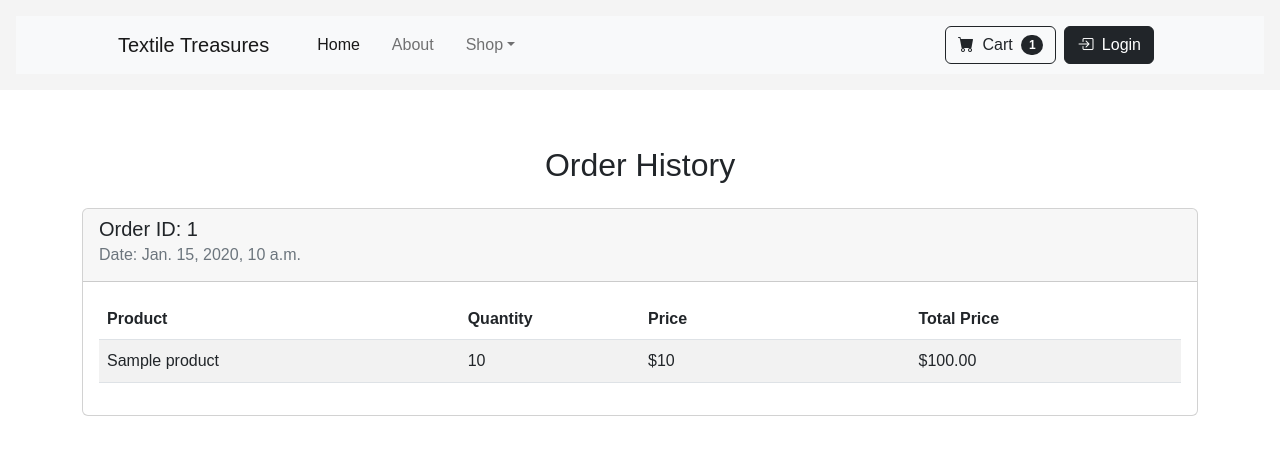
After one commit to NomadXD/django-ecommerce, a Django app: template store/templates/store/order_history.html in a window 1280 px wide. The commit adds this page. Shown: the top 455 px of the page. Run offline with Django 3.2, Linux system fonts and the light colour scheme; the template is opened without the code that fills it: most values are stand-ins (such as "Sample title", 1, 10 or a date in 2020).

Commit message:
order history implemented
Signed-off-by: Lahiru De Silva <lahirude@wso2.com>

```diff
--- a/store/templates/store/base.html
+++ b/store/templates/store/base.html
@@ -12,7 +12,7 @@
       href="https://cdn.jsdelivr.net/npm/bootstrap-icons@1.5.0/font/bootstrap-icons.css"
       rel="stylesheet"
     />
-    <link href="{% static 'store/css/styles.css' %}" rel="stylesheet" />
+    <!-- <link href="{% static 'store/css/styles.css' %}" rel="stylesheet" /> -->
     <title>Textile Treasures</title>
     <style>
       body {
@@ -72,7 +72,9 @@
                   >Home</a
                 >
               </li>
-              <li class="nav-item"><a class="nav-link" href="#!">About</a></li>
+              <li class="nav-item">
+                <a class="nav-link" href="#!">About</a>
+              </li>
               <li class="nav-item dropdown">
                 <a
                   class="nav-link dropdown-toggle"
@@ -90,6 +92,13 @@
                   <li><a class="dropdown-item" href="#!">New Arrivals</a></li>
                 </ul>
               </li>
+              {% if user.is_authenticated %}
+              <li class="nav-item">
+                <a class="nav-link" href="{% url 'order_history' %}"
+                  >Order History</a
+                >
+              </li>
+              {% endif %}
             </ul>
             <div class="d-flex align-items-center">
               <a class="btn btn-outline-dark me-2" href="{% url 'cart' %}">
@@ -108,16 +117,8 @@
                     style="display: inline"
                   >
                     {% csrf_token %}
-                    <button
-                      type="submit"
-                      class="nav-link btn btn-link"
-                      style="
-                        display: inline;
-                        padding: 0;
-                        border: none;
-                        background: none;
-                      "
-                    >
+                    <button type="submit" class="btn btn-dark me-2">
+                      <i class="bi bi-box-arrow-right me-1"></i>
                       Logout
                     </button>
                   </form>
--- /dev/null
+++ b/store/templates/store/order_history.html
@@ -0,0 +1,44 @@
+{% extends "store/base.html" %} {% load custom_filters %} {% block content %}
+<h2 class="my-4 text-center">Order History</h2>
+<!-- Center-aligned title -->
+<div class="container">
+  <div class="row">
+    {% for order in orders %}
+    <div class="col-12 mb-4">
+      <div class="card">
+        <div class="card-header">
+          <h5 class="card-title">Order ID: {{ order.id }}</h5>
+          <h6 class="card-subtitle mb-2 text-muted">
+            Date: {{ order.order_date }}
+          </h6>
+        </div>
+        <div class="card-body">
+          <table class="table table-striped table-fixed">
+            <thead>
+              <tr>
+                <th class="col-4">Product</th>
+                <th class="col-2">Quantity</th>
+                <th class="col-3">Price</th>
+                <th class="col-3">Total Price</th>
+              </tr>
+            </thead>
+            <tbody>
+              {% for item in order.items.all %}
+              <tr>
+                <td class="col-4">{{ item.product.name }}</td>
+                <td class="col-2">{{ item.quantity }}</td>
+                <td class="col-3">${{ item.price }}</td>
+                <td class="col-3">
+                  ${{ item.price|multiply:item.quantity|floatformat:2 }}
+                </td>
+              </tr>
+              {% endfor %}
+            </tbody>
+          </table>
+        </div>
+      </div>
+    </div>
+    {% endfor %}
+  </div>
+</div>
+{% endblock %}
--- /dev/null
+++ b/store/templatetags/custom_filters.py
@@ -0,0 +1,10 @@
+from django import template
+
+register = template.Library()
+
+@register.filter
+def multiply(value, arg):
+    try:
+        return float(value) * float(arg)
+    except (ValueError, TypeError):
+        return None
--- a/store/urls.py
+++ b/store/urls.py
@@ -13,4 +13,5 @@ urlpatterns = [
     path('signup/', views.signup, name='signup'),
     path('login/', auth_views.LoginView.as_view(template_name='store/login.html'), name='login'),
     path('logout/', auth_views.LogoutView.as_view(template_name='store/logout.html'), name='logout'),
+    path('order-history/', views.order_history, name='order_history'),
 ]
```
Also changed, not shown: store/models.py (+6 -1 lines), store/views.py (+9 -1 lines), db.sqlite3, store/migrations/0005_order_order_date_order_user.py (added), store/templatetags/__init__.py (added), 1 other file.
